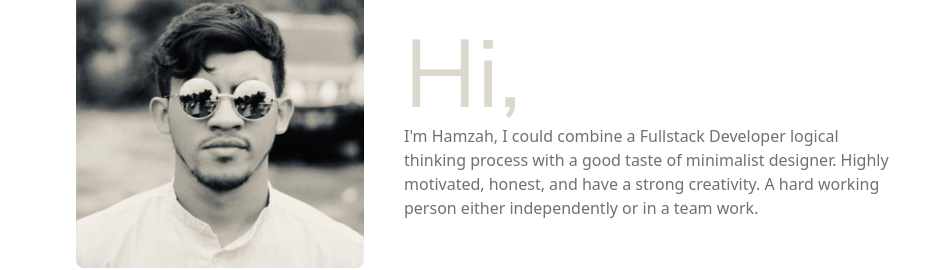
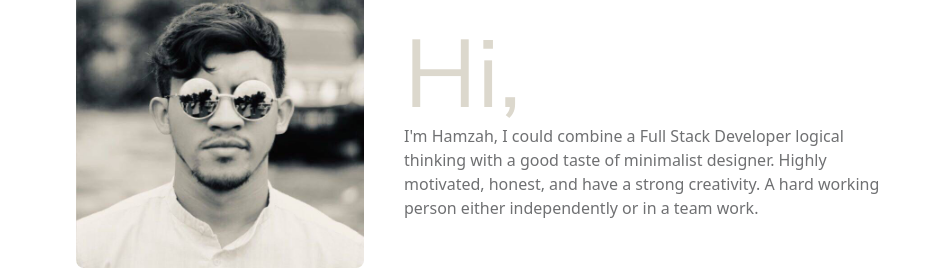
Before and after one commit to abdmhamzah/abdmhamzah.github.io, a website: page index.html in a window 1280 px wide. Shown: the part 140-410 px from the top of the page, without its empty margins (172-1107 px from the left). Drawn offline with nearby package versions, Linux system fonts and the light colour scheme.

Commit message:
update summary

```diff
--- a/index.html
+++ b/index.html
@@ -65,9 +65,9 @@
           </p>
         </a>
         <p class="font-normal text-secondary dark:text-primary">
-          I'm Hamzah, I could combine a Fullstack Developer logical thinking
-          process with a good taste of minimalist designer. Highly motivated,
-          honest, and have a strong creativity. A hard working person either
+          I'm Hamzah, I could combine a Full Stack Developer logical thinking
+          with a good taste of minimalist designer. Highly motivated, honest,
+          and have a strong creativity. A hard working person either
           independently or in a team work.
         </p>
       </div>
```
